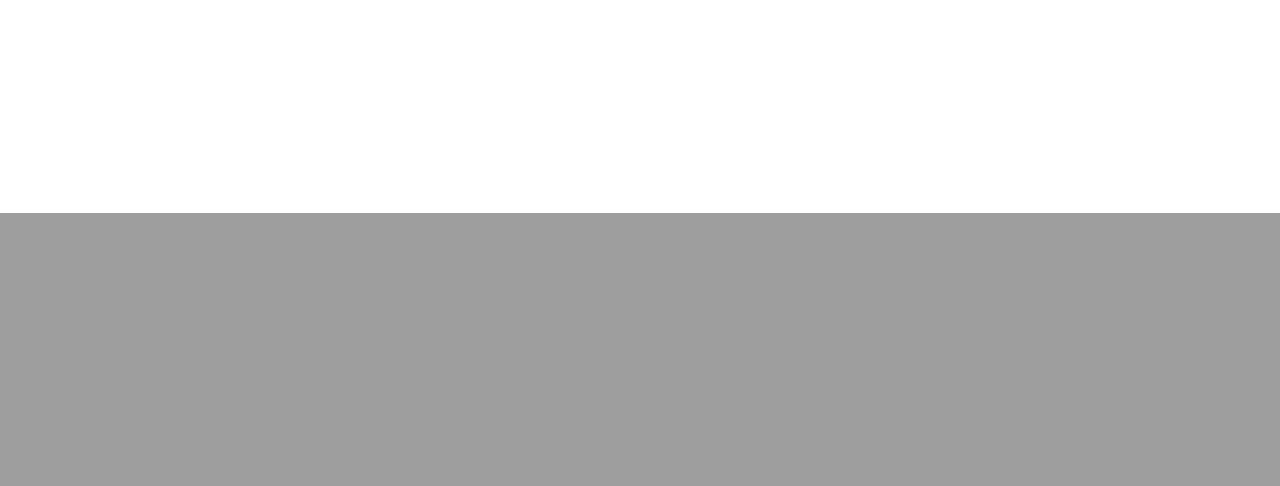
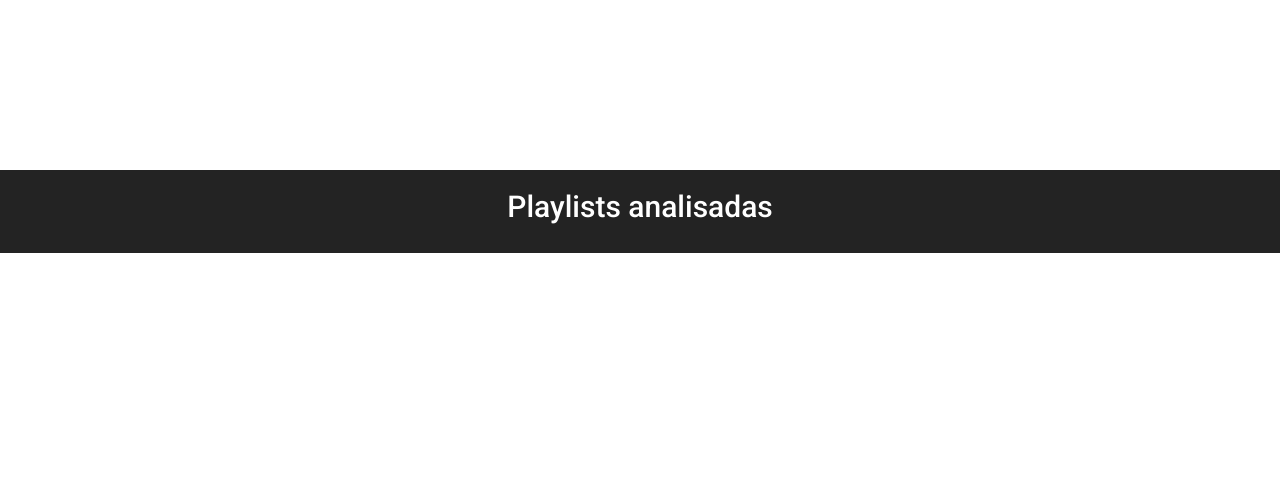
Before and after one commit to FredericoVieira/datasound, a Flask app: page /score?user_id=&oauth_token= in a window 1280 px wide. Shown: the part 881-1367 px from the top of the page. Before the commit the page ends 1094 px from the top, so only its background shows below. Run offline with Flask 2, Linux system fonts and the light colour scheme; some libraries are stand-ins or nearby versions.

Commit message:
Adds playlists display section

```diff
--- a/app/static/css/style.css
+++ b/app/static/css/style.css
@@ -174,6 +174,27 @@
 	margin-top: 25px;
 }
 
+#playlists .playlist-img {
+
+}
+
+#playlists .playlist {
+    min-height: 360px;
+}
+
+#playlists .playlist p {
+    font-family: Helvetica;
+    overflow: hidden;
+    text-overflow: ellipsis;
+    display: -webkit-box;
+    -webkit-line-clamp: 2;
+    -webkit-box-orient: vertical;
+}
+
+#artists {
+    text-align: left;
+}
+
 
 /***** Media queries *****/
 
@@ -235,10 +256,18 @@
     color: white;
 }
 
-h2 {
-    margin-top: 550px;
+#more-info h2 {
+    margin-bottom: 30px;
 }
 
 #more-info-anchor {
     display: none;
 }
+
+.playlists-wrapper {
+    background-color: #232323;
+}
+
+.more-info-anchor-wrapper {
+   margin-bottom: 550px;
+}
--- a/app/static/js/score.js
+++ b/app/static/js/score.js
@@ -10,7 +10,12 @@
         },
         success: function (response) {
             for (var i = 0; i < response.items.length; i++) {
-                playlists.push({'id':response.items[i].uri.split(':')[4], 'name':response.items[i].name, 'owner_id':response.items[i].uri.split(':')[2]});
+                playlists.push({
+                    'id':response.items[i].uri.split(':')[4],
+                    'name':response.items[i].name,
+                    'owner_id':response.items[i].uri.split(':')[2],
+                    'image': !response.items[i].images.length ? 'https://static1.squarespace.com/static/55d3912ee4b070510b275f77/t/55de32cae4b0054c3d2c0812/1440625355594/spotify+Logo.jpg' : response.items[i].images[0].url
+                });
             };
 
             var playlists_aux = playlists.slice();
@@ -85,7 +90,7 @@
 $(document).ready(function() {
 
     $.localScroll({
-        offset: 420,
+        offset: 0,
         duration: 1200
     });
 
@@ -98,19 +103,37 @@
     $(document).ajaxStop(function () {
         var playlists_name = [];
         for (var i = 0; i < playlists.length; i++) {
+            var playlist = $($.parseHTML('<div></div>'));
+            var img = $($.parseHTML('<img>'));
             var p = $($.parseHTML('<p></p>'));
-            p.html(playlists[i].name);
-            $('#more-info').append(p);
+
+            img.attr('src', playlists[i].image)
+                .addClass('playlist-img img-responsive');
+            p.html(playlists[i].name.substring(0, 60))
+                .attr('title', playlists[i].name);
+
+            playlist.addClass('playlist')
+                .addClass('col-xs-6 col-sm-4 col-md-3 col-lg-2')
+                .append(img)
+                .append(p);
+            $('#playlists').append(playlist);
+
         }
 
         artists_popularity.sort(compare);
         var last = artists_popularity.length - 1;
-        $('#more-info').append("Artista mais popular - " + artists_popularity[last].name + ": " + artists_popularity[last].popularity + "<br>");
-        $('#more-info').append("Artista menos popular - " + artists_popularity[0].name + ": " + artists_popularity[0].popularity + "<br>");
+        var p = $($.parseHTML('<p></p>'));
+        $('#most-popular-artist').append(p.clone().html(artists_popularity[last].name));
+        // p.clone().html(artists_popularity[last].popularity);
+        // $('#most-popular-artist').append(p);
 
-        for (var i = 0; i < artists_popularity.length; i++) {
-            $('#more-info').append(artists_popularity[i].name + ": " + artists_popularity[i].popularity + "<br>");
-        }
+        $('#least-popular-artist').append(p.clone().html(artists_popularity[0].name));
+        // p.clone().html(artists_popularity[0].popularity);
+        // $('#least-popular-artist').append(p);
+
+        // for (var i = 0; i < artists_popularity.length; i++) {
+        //     $('#more-info').append(artists_popularity[i].name + ": " + artists_popularity[i].popularity + "<br>");
+        // }
 
         var popularity_sum = 0;
 
--- a/app/views/home/score.html
+++ b/app/views/home/score.html
@@ -3,12 +3,13 @@
 {% block content %}
     <div class="top-content">
         <div class="inner-bg">
-            <div class="container">
+            <section class="container">
                 <div class="row">
                     <div class="col-sm-8 col-sm-offset-2 text">
                         <h1><strong>DataSound</strong></h1>
                     </div>
                 </div>
+                <div class="row">
                     <div class="col-sm-6 col-sm-offset-3 form-box">
                         <div class="form-bottom">
                             <div class="form-calc">
@@ -19,18 +20,32 @@
                         </div>
                     </div>
                 </div>
-            <div class="row">
+                <div class="row more-info-anchor-wrapper">
                     <div class="col-md-offset-5 col-md-2">
                         <a id="more-info-anchor" href="#more-info"><i class="fa fa-angle-double-down fa-4x"></i></a>
                     </div>
                 </div>
+            </section>
+            <section class="container-fluid playlists-wrapper">
+                <div class="row">
                     <div id="more-info" class="col-sm-6 col-sm-offset-3">
-                <div id="scroll"></div>
                         <h2>Playlists analisadas</h2>
                     </div>
-
                 </div>
-
+                <div class="row" id="playlists">
+                </div>
+            </section>
+            <section class="container">
+                <div class="row" id="artists">
+                    <div id="most-popular-artist" class="col-md-5">
+                        <h2>Artista mais popular</h2>
+                    </div>
+                    <div id="least-popular-artist" class="col-md-5">
+                        <h2>Artista menos popular</h2>
+                    </div>
+                </div>
+            </section>
+        </div>
     </div>
 {% endblock content %}
 
```
Lines whose indentation alone changed are shown as unchanged.
